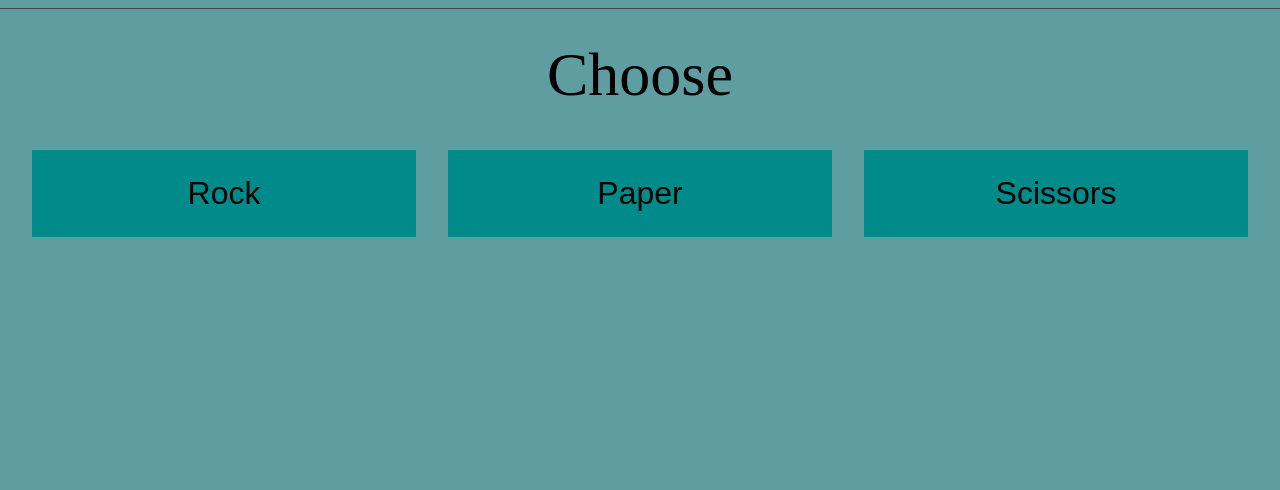
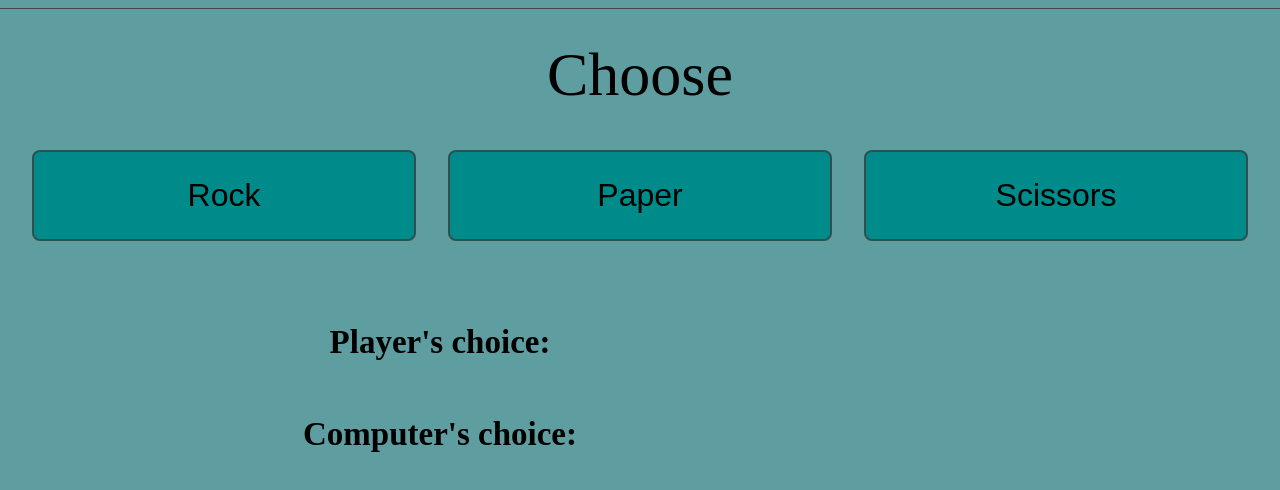
Before and after one commit to AbdullahFadaq/rock-paper-scissors, a plain HTML site: page index.html in a window 1280 px wide. Shown: the part 150-640 px from the top of the page. Drawn offline with Linux system fonts and the light colour scheme.

Commit message:
added a section where choices would be displayed

```diff
--- a/index.html
+++ b/index.html
@@ -25,5 +25,17 @@
         <button>Scissors</button>
     </div>
 
+    <div class="display-choices">
+        <div class="player-choice">
+            <h2>Player's choice: </h2>
+            <h3></h3>
+        </div>
+
+        <div class="computer-choice">
+            <h2>Computer's choice: </h2>
+            <h3></h3>
+        </div>
+    </div>
+
 </body>
 </html>
--- a/style.css
+++ b/style.css
@@ -31,6 +31,7 @@ body {
 .choice-buttons {
     display: flex;
     justify-content: space-evenly;
+    margin-bottom: 40px;
 }
 
 .choice-buttons button {
@@ -38,7 +39,19 @@ body {
     text-decoration: none;
     font-size: 32px;
     width: 30%;
-    border: none;
     padding: 25px 26px;
     text-align: center;
+    border: solid 2px darkslategray;
+    border-radius: 8px;
 }
+
+.display-choices {
+    display: flex;
+    flex-direction: column;
+    align-items: center;
+    padding: 16px 28px;
+}
+.display-choices div {
+   transform: translateX(-200px);
+   font-size: 22px;
+}
```
